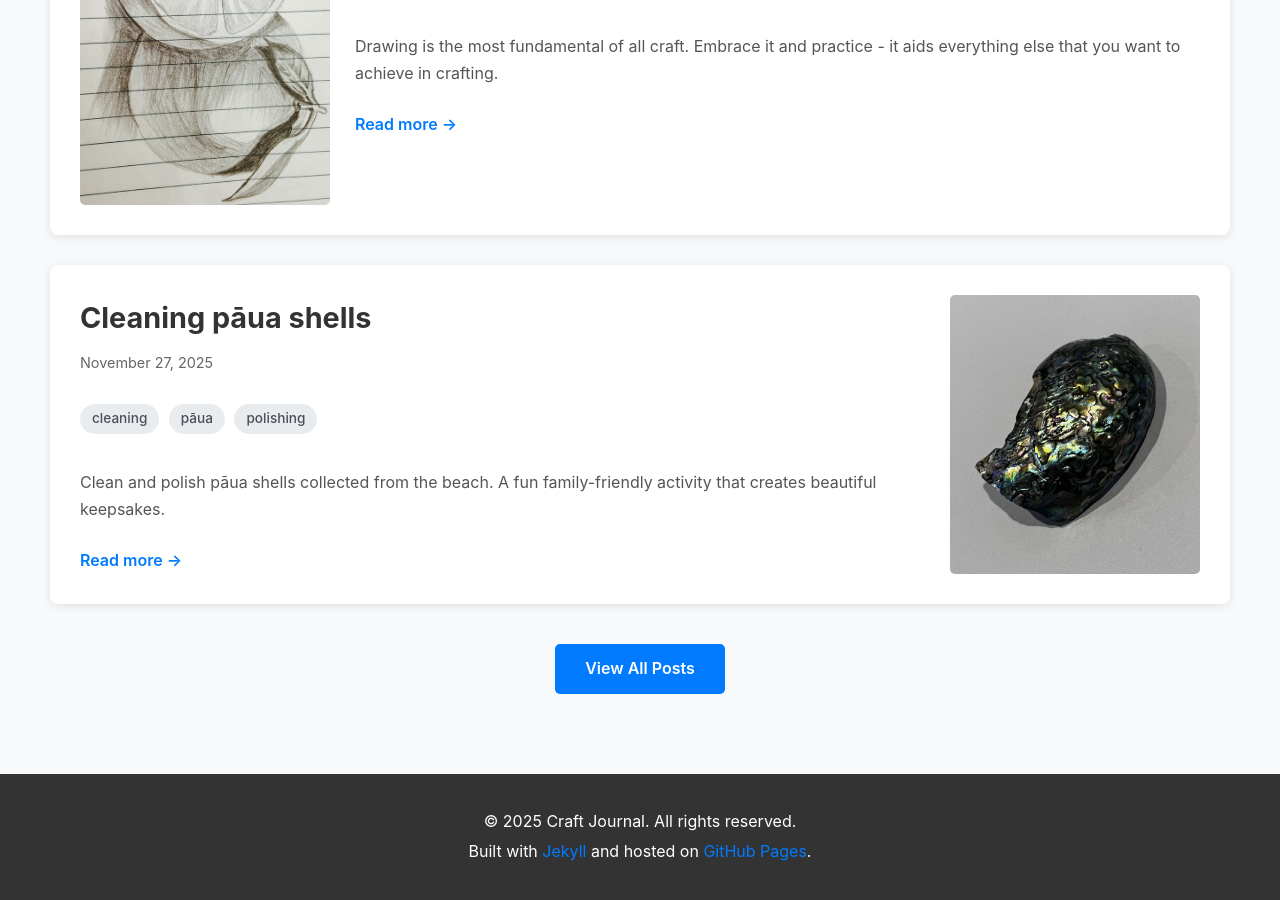
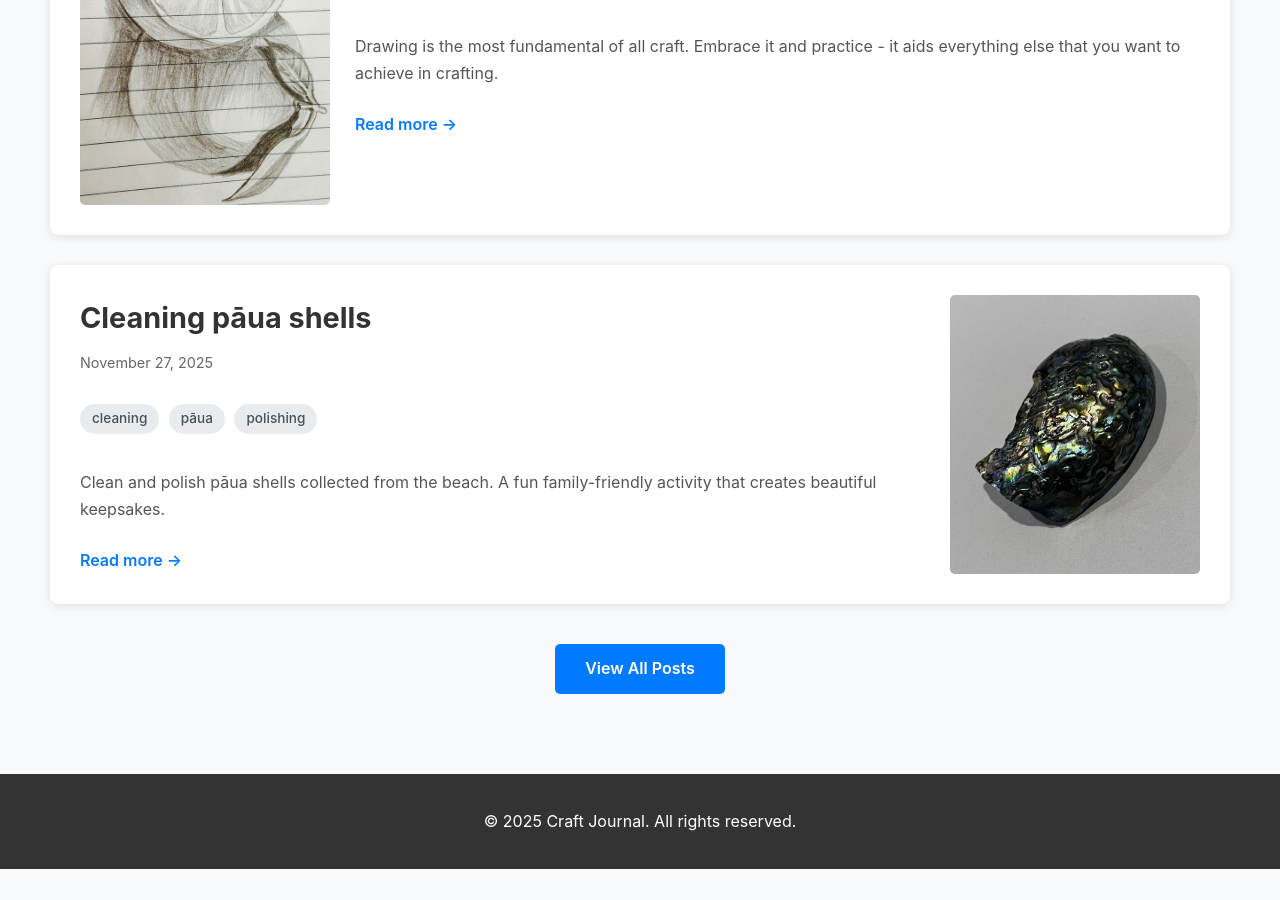
Before and after one commit to dfbr/craft_journal, a Jekyll site: the page built from index.html, in a window 1280 px wide and 900 px high, scrolled down 1228 px. Built offline with Jekyll 4.4.1, drawn with Linux system fonts in a browser that asks for light colours; the list of posts is cut into pages by our own code; after the commit the page ends 2097 px from its top, so only the background shows below that.

Commit message:
Removes github and jekyll

```diff
--- a/_layouts/default.html
+++ b/_layouts/default.html
@@ -51,7 +51,6 @@
     <footer class="site-footer">
         <div class="container">
             <p>&copy; {{ 'now' | date: "%Y" }} {{ site.title }}. All rights reserved.</p>
-            <p>Built with <a href="https://jekyllrb.com/" target="_blank">Jekyll</a> and hosted on <a href="https://pages.github.com/" target="_blank">GitHub Pages</a>.</p>
         </div>
     </footer>
 
```
